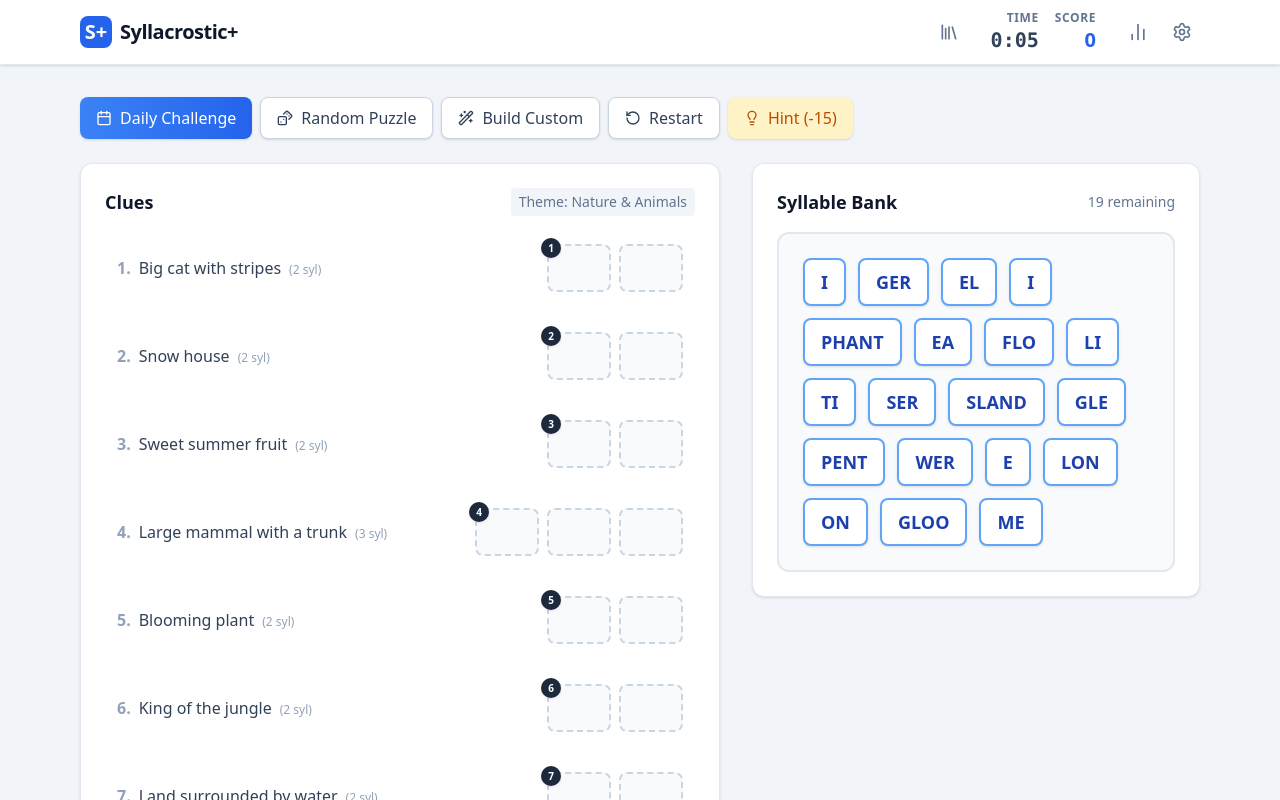
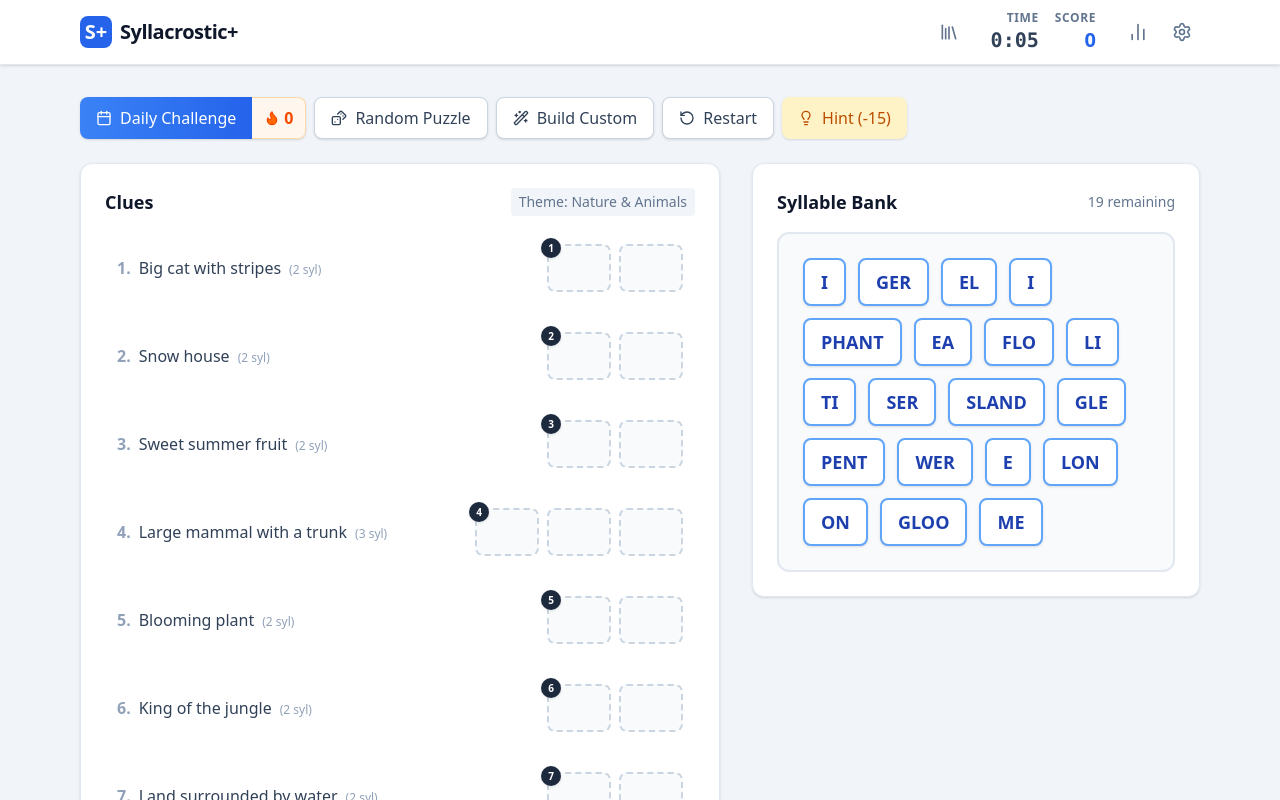
Before and after one commit to garry1963/Syllacrostic, a React (Vite) app: page / in a window 1280 px wide. Shown: the top 800 px of the page. Built offline with nearby package versions, Linux system fonts and the light colour scheme.

Commit message:
Add files via upload

```diff
--- a/src/App.tsx
+++ b/src/App.tsx
@@ -4,7 +4,7 @@ import { PUZZLE, SyllableDef, PuzzleDef } from './data';
 import { DroppableBank } from './components/DroppableBank';
 import { DroppableSlot } from './components/DroppableSlot';
 import { DraggableSyllable } from './components/DraggableSyllable';
-import { Lightbulb, RotateCcw, Trophy, Wand2, Settings, BarChart2, Calendar, Play, MessageSquareText, Wifi, WifiOff, Loader2, Library, Dices } from 'lucide-react';
+import { Lightbulb, RotateCcw, Trophy, Wand2, Settings, BarChart2, Calendar, Play, MessageSquareText, Wifi, WifiOff, Loader2, Library, Dices, Flame } from 'lucide-react';
 import { cn } from './lib/utils';
 import { PuzzleBuilder } from './components/PuzzleBuilder';
 import { SettingsModal, Settings as AppSettings } from './components/SettingsModal';
@@ -514,14 +514,20 @@ export default function App() {
         ) : (
           <>
             <div className="flex flex-wrap gap-2 mb-6 justify-center sm:justify-start">
+              <div className="flex items-stretch shadow-sm rounded-lg hover:shadow-md transition-all">
                 <button
                   onClick={loadDailyChallenge}
                   disabled={isGeneratingDaily || isGeneratingRandom}
-                className="flex items-center gap-2 px-4 py-2 bg-gradient-to-r from-primary-500 to-primary-600 text-white rounded-lg font-medium shadow-sm hover:shadow-md transition-all disabled:opacity-70"
+                  className="flex items-center gap-2 px-4 py-2 bg-gradient-to-r from-primary-500 to-primary-600 text-white rounded-l-lg font-medium disabled:opacity-70"
                 >
                   <Calendar className="w-4 h-4" />
                   {isGeneratingDaily ? 'Loading...' : 'Daily Challenge'}
                 </button>
+                <div className="flex items-center gap-1 px-3 bg-orange-50 text-orange-600 border border-l-0 border-orange-200 rounded-r-lg font-bold" title="Daily Win Streak">
+                  <Flame className="w-4 h-4 fill-orange-500" />
+                  <span>{stats.currentStreak}</span>
+                </div>
+              </div>
               <button
                 onClick={loadRandomPuzzle}
                 disabled={isGeneratingDaily || isGeneratingRandom}
--- a/src/lib/puzzleGenerator.ts
+++ b/src/lib/puzzleGenerator.ts
@@ -48,7 +48,7 @@ export async function generatePuzzle(
   6. Ensure syllables are logically split (e.g., WA-TER, COM-PU-TER).`;
 
   const response = await ai.models.generateContent({
-    model: "gemini-3-flash-preview",
+    model: "gemini-3.1-flash-lite-preview",
     contents: prompt,
     config: {
       responseMimeType: "application/json",
```
Lines whose indentation alone changed are shown as unchanged.
